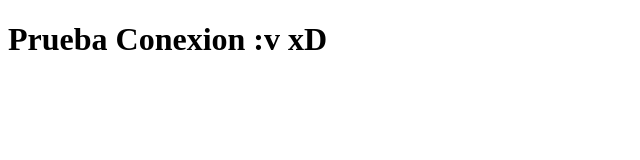
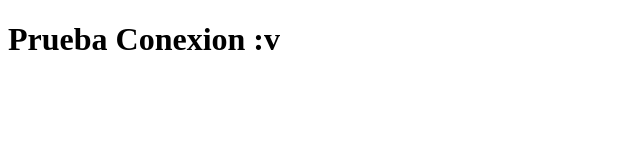
Before and after one commit to MarlonTanque/PruebaConexion, a plain HTML site: page index.html in a window 1280 px wide. Shown: the full height of the page, 0-640 px from the left. Drawn offline with Linux system fonts and the light colour scheme.

Commit message:
index.html

```diff
--- a/index.html
+++ b/index.html
@@ -7,7 +7,7 @@
 </head>
 <body>
     <h1>
-        Prueba Conexion :v xD
+        Prueba Conexion :v
     </h1>
 </body>
 </html>
```
